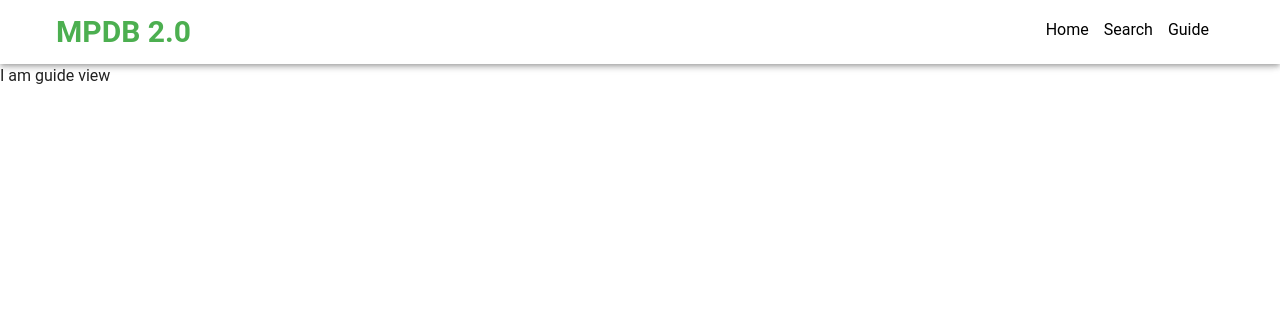
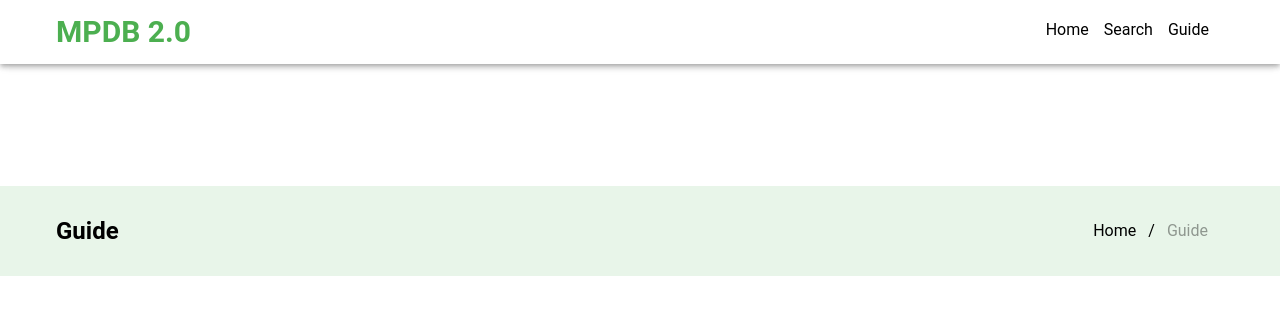
Before and after one commit to Ruhshan/mpdb, a Vue app in the folder frontend-vue3/: page /guide in a window 1280 px wide. Shown: the top 314 px of the page. Built offline with nearby package versions, Linux system fonts and the light colour scheme.

Commit message:
Add BreadCrumb component

```diff
--- /dev/null
+++ b/frontend-vue3/src/components/BreadCrumb.vue
@@ -0,0 +1,45 @@
+<script setup lang="ts">
+
+import {ref} from "vue";
+
+interface Props {
+  title: string
+  itemName: string
+}
+
+interface BreadCrumbItem {
+  title: string
+  disabled: boolean
+  href: string
+}
+
+const props = defineProps<Props>()
+
+const breadCrumbItems = ref<BreadCrumbItem[]>([
+  {
+    title: 'Home',
+    disabled: false,
+    href: '/'
+  },
+  {
+    title: props.itemName,
+    disabled: true,
+    href: ''
+  }
+])
+
+</script>
+
+<template>
+  <div class="bg-section">
+    <v-container style="margin-top: 122px">
+      <v-breadcrumbs :items="breadCrumbItems" class="position-relative d-flex justify-end">
+        <template v-slot:prepend>
+          <h2 class="position-absolute left-0">{{ props.title }}</h2>
+        </template>
+      </v-breadcrumbs>
+    </v-container>
+  </div>
+</template>
+
+<style scoped></style>
--- a/frontend-vue3/src/components/TopBar.vue
+++ b/frontend-vue3/src/components/TopBar.vue
@@ -1,6 +1,6 @@
 <script setup lang="ts">
-const homeRoute = {name:'home'}
-const guideRoute =  {name: 'guide'}
+const homeRoute = { name: 'home' }
+const guideRoute = { name: 'guide' }
 </script>
 
 <template>
--- a/frontend-vue3/src/router/index.ts
+++ b/frontend-vue3/src/router/index.ts
@@ -1,6 +1,6 @@
 import { createRouter, createWebHistory } from 'vue-router'
 import HomeView from '@/views/HomeView.vue'
-import GuideView from "@/views/GuideView.vue";
+import GuideView from '@/views/GuideView.vue'
 
 const router = createRouter({
   history: createWebHistory(import.meta.env.BASE_URL),
--- a/frontend-vue3/src/views/GuideView.vue
+++ b/frontend-vue3/src/views/GuideView.vue
@@ -1,11 +1,11 @@
 <script setup lang="ts">
+import BreadCrumb from '@/components/BreadCrumb.vue'
+
 
 </script>
 
 <template>
-I am guide view
+  <BreadCrumb title="Guide" item-name="Guide"></BreadCrumb>
 </template>
 
-<style scoped>
-
-</style>
+<style scoped></style>
```
Also changed, not shown: 1 other file (tests, documents, lock files or other folders).
